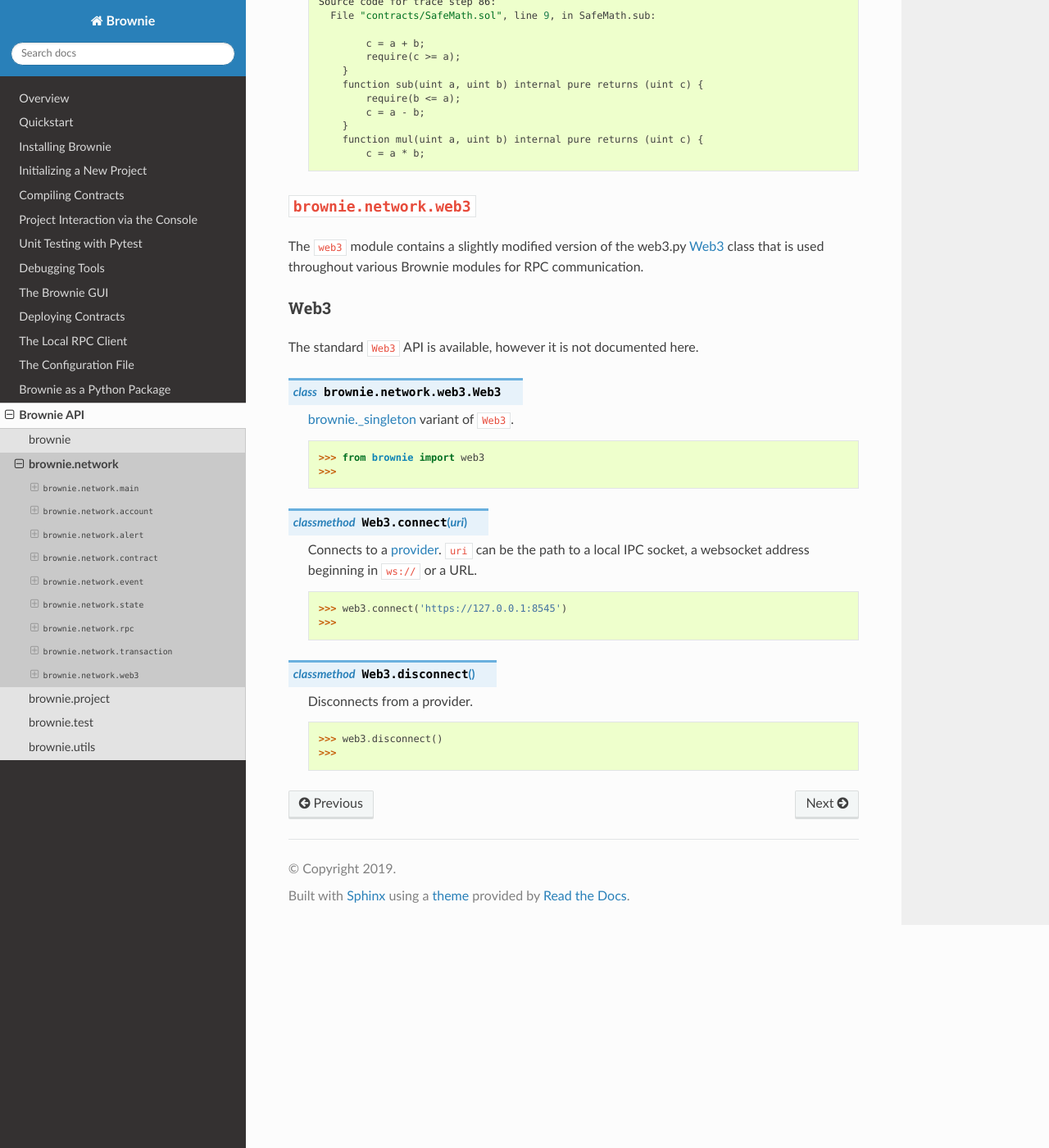
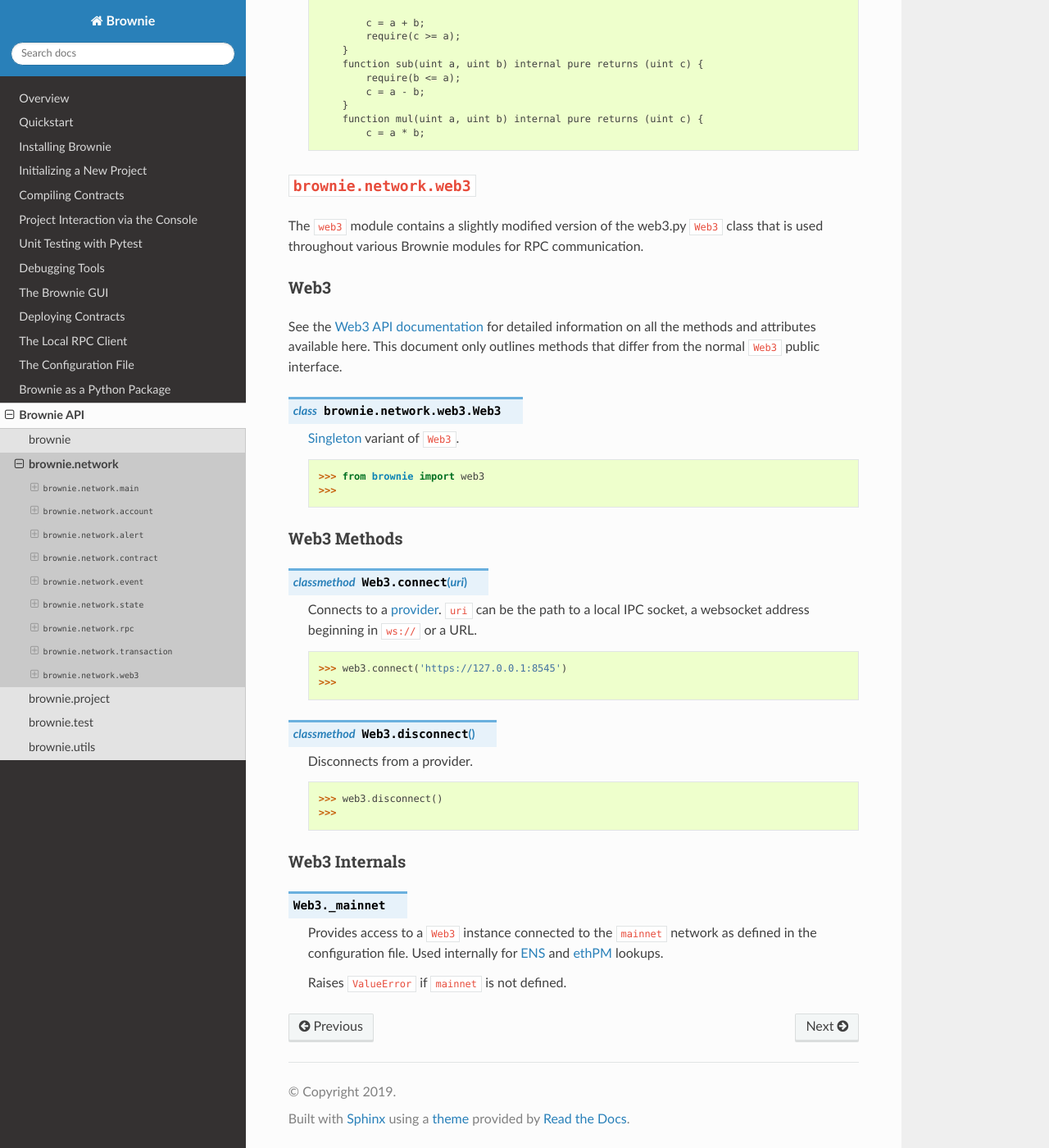
Before and after one commit to eth-brownie/brownie, a Sphinx documentation site: the page built from docs/api-network.rst, in a window 1280 px wide and 1400 px high, scrolled down 36922 px. Shown: the whole window at 82% size. Built offline with Sphinx 7.4.7 and the Read the Docs theme 2.0.0, drawn with Linux system fonts in a browser that asks for light colours; some of the changed text lies outside the part shown.

Commit message:
update docs

```diff
--- a/docs/api-network.rst
+++ b/docs/api-network.rst
@@ -1944,24 +1944,27 @@
 ``brownie.network.web3``
 ========================
 
-The ``web3`` module contains a slightly modified version of the web3.py `Web3 <https://web3py.readthedocs.io/en/stable/web3.main.html#web3.Web3>`__ class that is used throughout various Brownie modules for RPC communication.
+The ``web3`` module contains a slightly modified version of the web3.py ``Web3`` class that is used throughout various Brownie modules for RPC communication.
 
 .. _web3:
 
 Web3
 ----
 
-The standard ``Web3`` API is available, however it is not documented here.
+See the `Web3 API documentation <https://web3py.readthedocs.io/en/stable/web3.main.html#web3.Web3>`_ for detailed information on all the methods and attributes available here. This document only outlines methods that differ from the normal ``Web3`` public interface.
 
 .. py:class:: brownie.network.web3.Web3
 
-    :ref:`api-types-singleton` variant of ``Web3``.
+    :ref:`Singleton<api-types-singleton>` variant of ``Web3``.
 
     .. code-block:: python
 
         >>> from brownie import web3
         >>>
 
+Web3 Methods
+------------
+
 .. py:classmethod:: Web3.connect(uri)
 
     Connects to a `provider <https://web3py.readthedocs.io/en/stable/providers.html>`_. ``uri`` can be the path to a local IPC socket, a websocket address beginning in ``ws://`` or a URL.
@@ -1979,3 +1982,12 @@
 
         >>> web3.disconnect()
         >>>
+
+Web3 Internals
+--------------
+
+.. py:attribute:: Web3._mainnet
+
+    Provides access to a ``Web3`` instance connected to the ``mainnet`` network as defined in the configuration file. Used internally for `ENS <https://ens.domains/>`_ and `ethPM <https://www.ethpm.com/>`_ lookups.
+
+    Raises ``ValueError`` if ``mainnet`` is not defined.
```
Also changed, not shown: other parts of docs/api-network.rst (+3 -3 lines).
